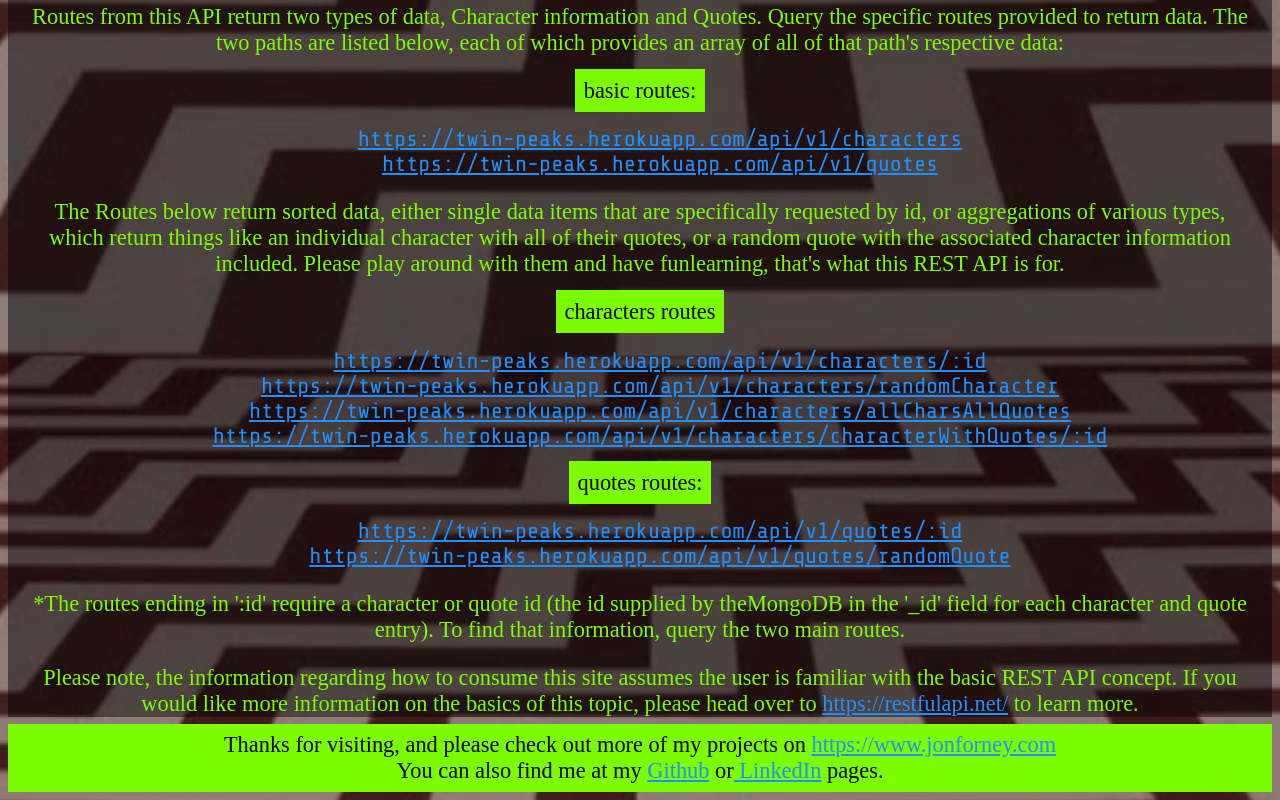
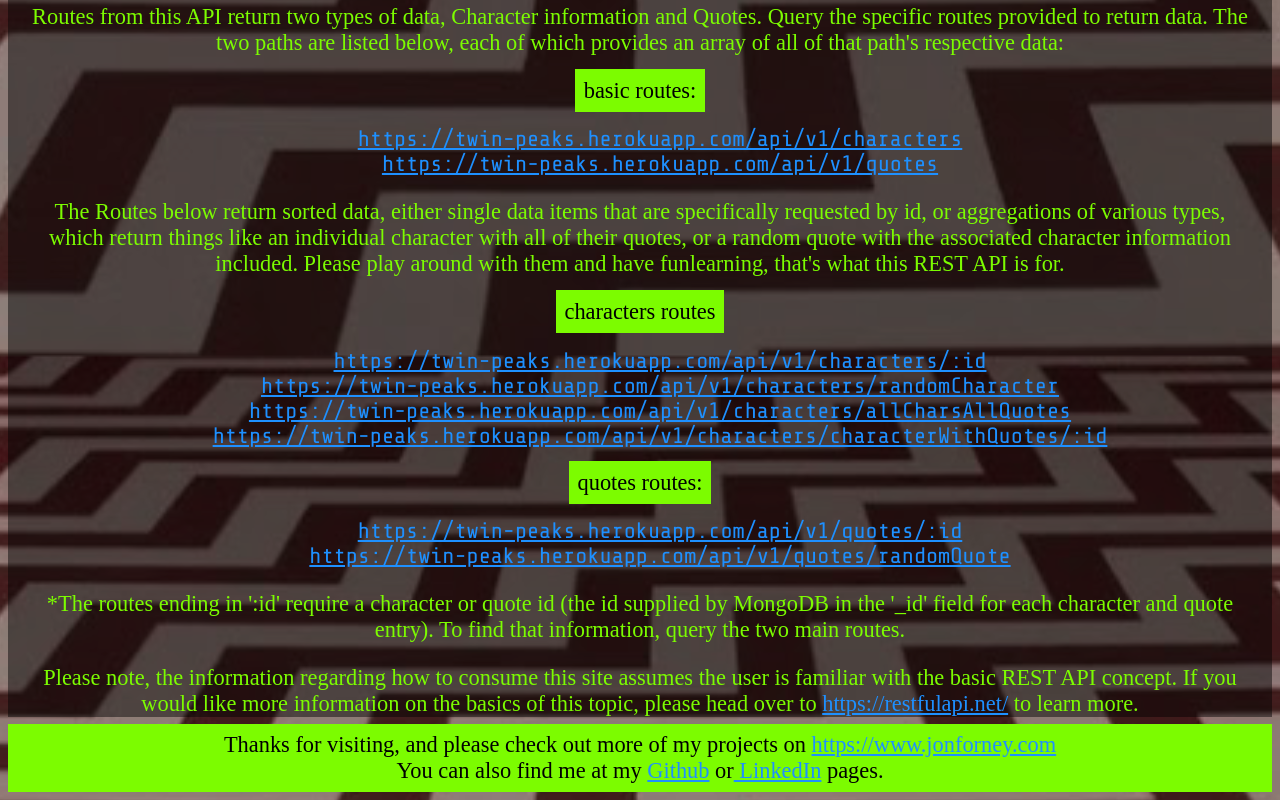
Before and after one commit to MustardJoe/twin-peaks-landing, a React (Create React App) app: page / in a window 1280 px wide. Shown: the part 444-1244 px from the top of the page. Built offline with nearby package versions, Linux system fonts and the light colour scheme; a web font is replaced by a local one.

Commit message:
👿 fixed small white space issue

```diff
--- a/src/components/mainbody/MainBody.js
+++ b/src/components/mainbody/MainBody.js
@@ -103,9 +103,9 @@ const MainBody = () => {
 
       <p>
         {/* eslint-disable-next-line react/no-unescaped-entities */}
-        *The routes ending in ':id' require a character or quote id (the id supplied by the
+        *The routes ending in ':id' require a character or quote id (the id supplied b
         {/* eslint-disable-next-line react/no-unescaped-entities */}
-        MongoDB in the '_id' field for each character and quote entry).
+        y MongoDB in the '_id' field for each character and quote entry).
         To find that information, query the two main routes.
       </p>
 
```
